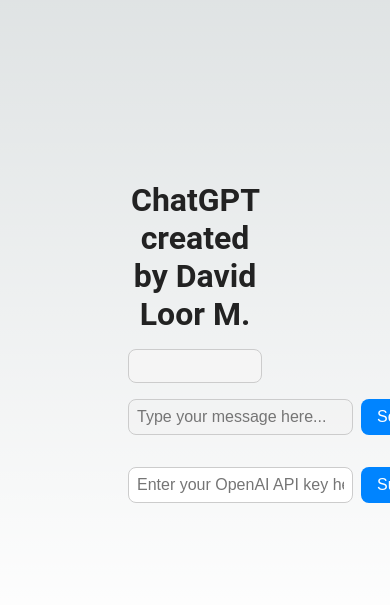
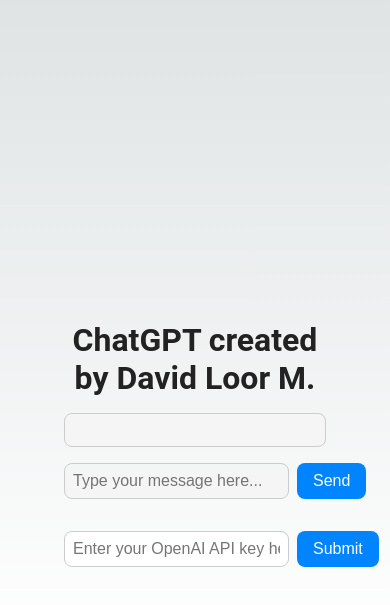
Before and after one commit to davo20019/chatgpt, a Next.js app: page / in a window 390 px wide. Shown: the part 197-802 px from the top of the page. Built offline with nearby package versions, Linux system fonts and the light colour scheme.

Commit message:
fix for responsiveness

```diff
--- a/styles/Home.module.css
+++ b/styles/Home.module.css
@@ -5,6 +5,11 @@
   align-items: center;
   padding: 6rem;
   min-height: 100vh;
+}
+@media (max-width: 700px) {
+  .main {
+    padding: 2rem;
+  }
 }
 
 .description {
```
